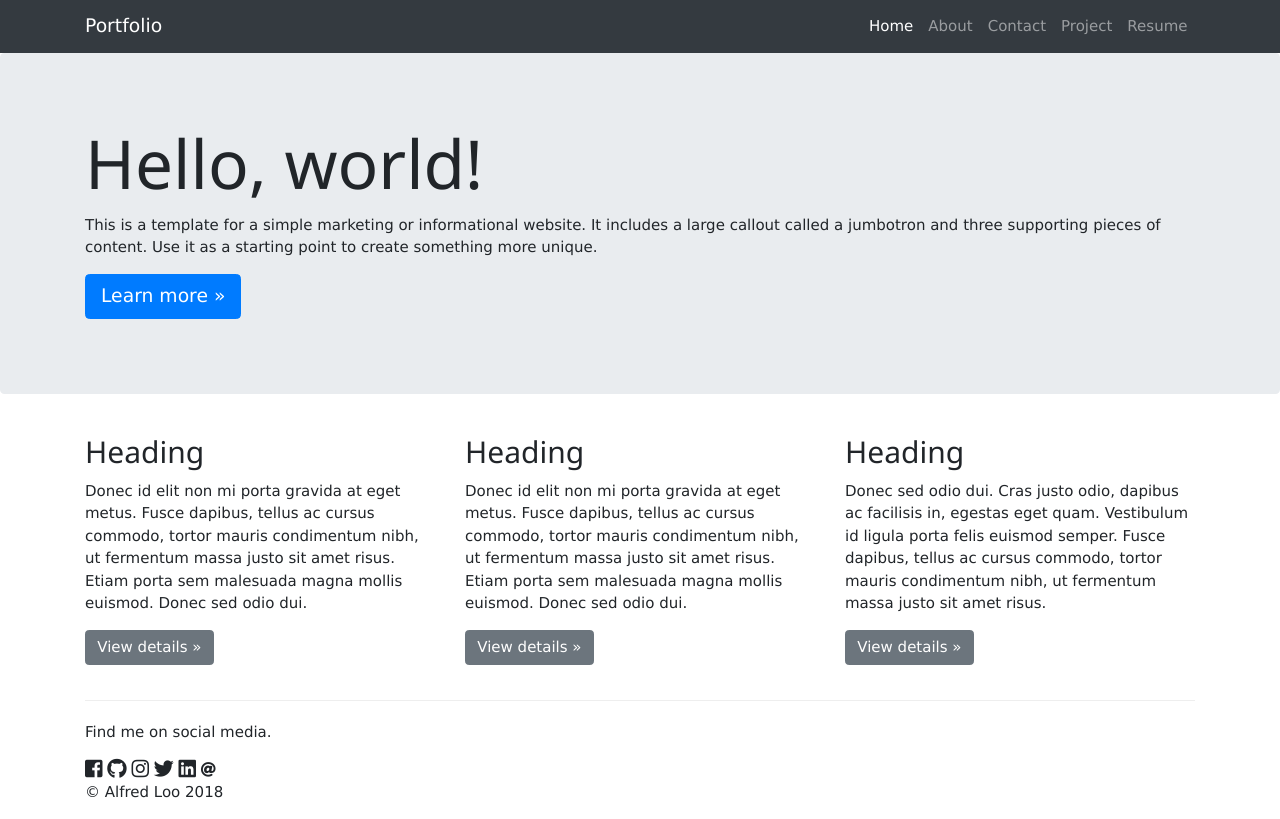
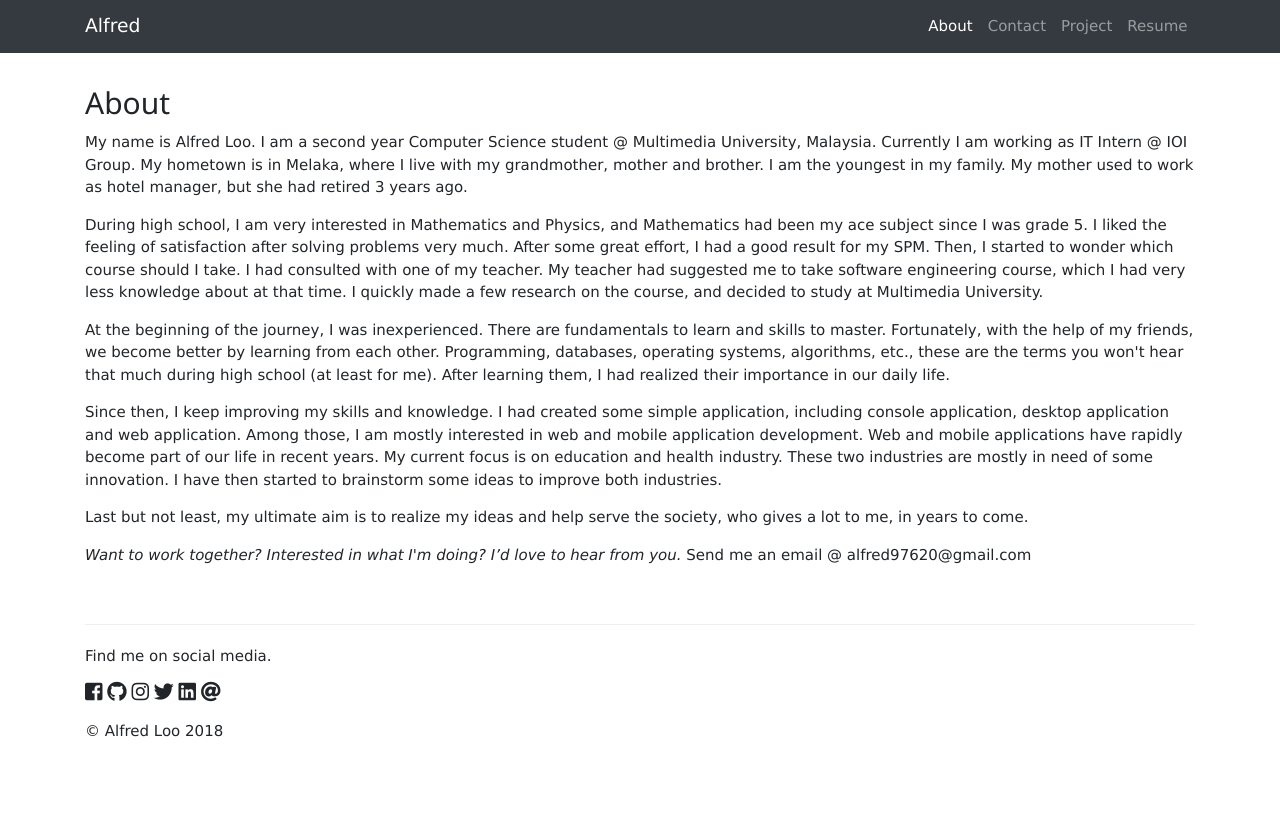
Before and after one commit to Alfred20697/Alfred20697.github.io, a plain HTML site: page index.html in a window 1280 px wide. Drawn offline with nearby package versions, Linux system fonts and the light colour scheme.

Commit message:
update about and contact page.

```diff
--- a/index.html
+++ b/index.html
@@ -5,7 +5,7 @@
     <meta charset="UTF-8">
     <meta name="viewport" content="width=device-width, initial-scale=1.0">
     <meta http-equiv="X-UA-Compatible" content="ie=edge">
-    <title>Home | Portfolio</title>
+    <title>About | Alfred</title>
 
     <link rel="stylesheet" href="https://stackpath.bootstrapcdn.com/bootstrap/4.1.1/css/bootstrap.min.css" integrity="sha384-WskhaSGFgHYWDcbwN70/dfYBj47jz9qbsMId/iRN3ewGhXQFZCSftd1LZCfmhktB"
         crossorigin="anonymous">
@@ -19,7 +19,7 @@
 <body>
     <nav class="navbar navbar-expand-md navbar-dark sticky-top bg-dark">
         <div class="container">
-            <a class="navbar-brand" href="/">Portfolio</a>
+            <a class="navbar-brand" href="/">Alfred</a>
             <button class="navbar-toggler" type="button" data-toggle="collapse" data-target="#navbarsExampleDefault" aria-controls="navbarsExampleDefault"
                 aria-expanded="false" aria-label="Toggle navigation">
                 <span class="navbar-toggler-icon"></span>
@@ -27,12 +27,9 @@
             <div class="collapse navbar-collapse" id="navbarsExampleDefault">
                 <ul class="navbar-nav ml-auto">
                     <li class="nav-item active">
-                        <a class="nav-link" href="index.html">Home
+                        <a class="nav-link" href="index.html">About
                             <span class="sr-only">(current)</span>
                         </a>
-                    </li>
-                    <li class="nav-item">
-                        <a class="nav-link" href="about.html">About</a>
                     </li>
                     <li class="nav-item">
                         <a class="nav-link" href="contact.html">Contact</a>
@@ -46,77 +43,79 @@
                 </ul>
             </div>
         </div>
-
     </nav>
 
-    <div class="jumbotron">
-        <div class="container">
-            <h1 class="display-3">Hello, world!</h1>
-            <p>This is a template for a simple marketing or informational website. It includes a large callout called a jumbotron
-                and three supporting pieces of content. Use it as a starting point to create something more unique.</p>
-            <p>
-                <a class="btn btn-primary btn-lg" href="#" role="button">Learn more &raquo;</a>
-            </p>
-        </div>
-    </div>
+    <br>
 
     <div class="container">
         <!-- Example row of columns -->
-        <div class="row">
-            <div class="col-md-4">
-                <h2>Heading</h2>
-                <p>Donec id elit non mi porta gravida at eget metus. Fusce dapibus, tellus ac cursus commodo, tortor mauris
-                    condimentum nibh, ut fermentum massa justo sit amet risus. Etiam porta sem malesuada magna mollis euismod.
-                    Donec sed odio dui. </p>
+        <h2>About</h2>
+
         <p>
-                    <a class="btn btn-secondary" href="#" role="button">View details &raquo;</a>
+            My name is Alfred Loo.
+            I am a second year Computer Science student @ <a href="http://www.mmu.edu.my/" target="_blank">Multimedia University</a>, Malaysia.
+            Currently I am working as IT Intern @ <a href="http://www.ioigroup.com/" target="_blank">IOI Group</a>.
+            My hometown is in Melaka, where I live with my grandmother, mother and brother.
+            I am the youngest in my family.
+            My mother used to work as hotel manager, but she had retired 3 years ago.
         </p>
-            </div>
-            <div class="col-md-4">
-                <h2>Heading</h2>
-                <p>Donec id elit non mi porta gravida at eget metus. Fusce dapibus, tellus ac cursus commodo, tortor mauris
-                    condimentum nibh, ut fermentum massa justo sit amet risus. Etiam porta sem malesuada magna mollis euismod.
-                    Donec sed odio dui. </p>
         <p>
-                    <a class="btn btn-secondary" href="#" role="button">View details &raquo;</a>
+            During high school, I am very interested in Mathematics and Physics, and Mathematics had been my ace subject since I was grade 5.
+            I liked the feeling of satisfaction after solving problems very much.
+            After some great effort, I had a good result for my SPM.
+            Then, I started to wonder which course should I take.
+            I had consulted with one of my teacher.
+            My teacher had suggested me to take software engineering course, which I had very less knowledge about at that time.
+            I quickly made a few research on the course, and decided to study at Multimedia University.
         </p>
-            </div>
-            <div class="col-md-4">
-                <h2>Heading</h2>
-                <p>Donec sed odio dui. Cras justo odio, dapibus ac facilisis in, egestas eget quam. Vestibulum id ligula porta
-                    felis euismod semper. Fusce dapibus, tellus ac cursus commodo, tortor mauris condimentum nibh, ut fermentum
-                    massa justo sit amet risus.</p>
         <p>
-                    <a class="btn btn-secondary" href="#" role="button">View details &raquo;</a>
+            At the beginning of the journey, I was inexperienced. There are fundamentals to learn and skills to master.
+            Fortunately, with the help of my friends, we become better by learning from each other.
+            Programming, databases, operating systems, algorithms, etc., these are the terms you won't hear that much during high school (at least for me).
+            After learning them, I had realized their importance in our daily life.
         </p>
-            </div>
-        </div>
+        <p>
+            Since then, I keep improving my skills and knowledge. I had created some simple application, including console application, desktop application and web application.
+            Among those, I am mostly interested in web and mobile application development.
+            Web and mobile applications have rapidly become part of our life in recent years.
+            My current focus is on education and health industry.
+            These two industries are mostly in need of some innovation.
+            I have then started to brainstorm some ideas to improve both industries.
+        </p>
+        <p>
+            Last but not least, my ultimate aim is to realize my ideas and help serve the society, who gives a lot to me, in years to come.
+        </p>
+        <p>
+            <em>Want to work together? Interested in what I'm doing? I’d love to hear from you.</em>
+            Send me an email @ <a href="mailto:alfred97620@gmail.com">alfred97620@gmail.com</a>
+        </p>
 
+        <br>
         <hr>
-
     </div>
     <!-- /container -->
 
     <footer class="container">
         <p>Find me on social media.</p>
-        <a class="footer-link" href="https://www.facebook.com/Alfred97620">
+        <a class="footer-link" href="https://www.facebook.com/Alfred97620" target="_blank">
             <i class="fab fa-facebook-square fa-lg w3-hover-opacity"></i>
         </a>
-        <a class="footer-link" href="https://github.com/Alfred20697">
+        <a class="footer-link" href="https://github.com/Alfred20697" target="_blank">
             <i class="fab fa-github fa-lg w3-hover-opacity"></i>
         </a>
-        <a class="footer-link" href="https://www.instagram.com/alfred20697/?hl=en">
+        <a class="footer-link" href="https://www.instagram.com/alfred20697/?hl=en" target="_blank">
             <i class="fab fa-instagram fa-lg w3-hover-opacity"></i>
         </a>
-        <a class="footer-link" href="https://twitter.com/Alfred20697">
+        <a class="footer-link" href="https://twitter.com/Alfred20697" target="_blank">
             <i class="fab fa-twitter fa-lg w3-hover-opacity"></i>
         </a>
-        <a class="footer-link" href="https://www.linkedin.com/in/alfred-l-3021aa8b/">
+        <a class="footer-link" href="https://www.linkedin.com/in/alfred-l-3021aa8b/" target="_blank">
             <i class="fab fa-linkedin fa-lg w3-hover-opacity"></i>
         </a>
         <a class="footer-link" href="mailto:alfred97620@gmail.com">
-            <i class="fas fa-at"></i>
+            <i class="fas fa-at fa-lg w3-hover-opacity"></i>
         </a>
+        <p></p>
         <p>&copy; Alfred Loo 2018</p>
     </footer>
 
```
Also changed, not shown: contact.html (+19 -20 lines), not_used.html (renamed from about.html, +55 -12 lines), project.html (+18 -17 lines), resume.html (+14 -13 lines), favicon.ico. Lines whose indentation alone changed are shown as unchanged.
